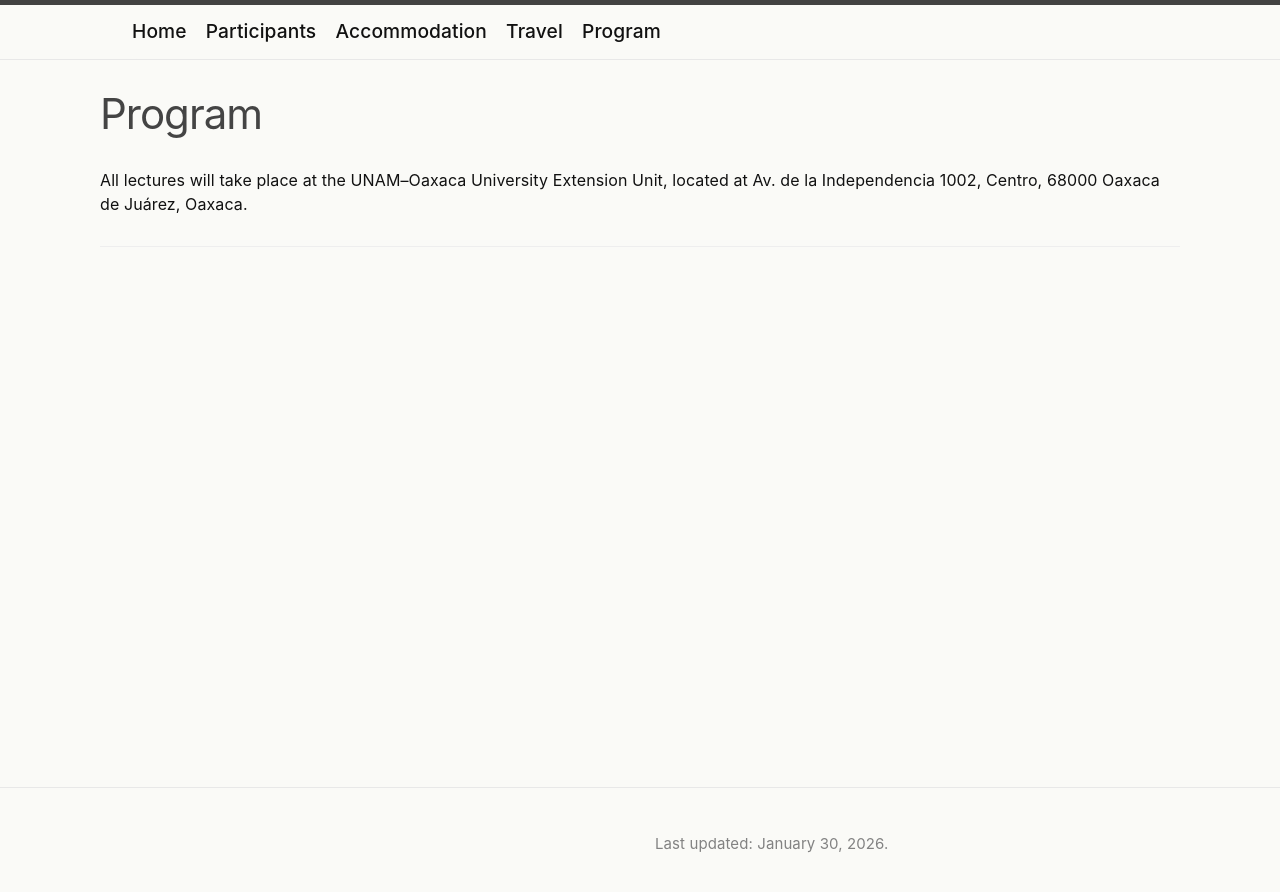
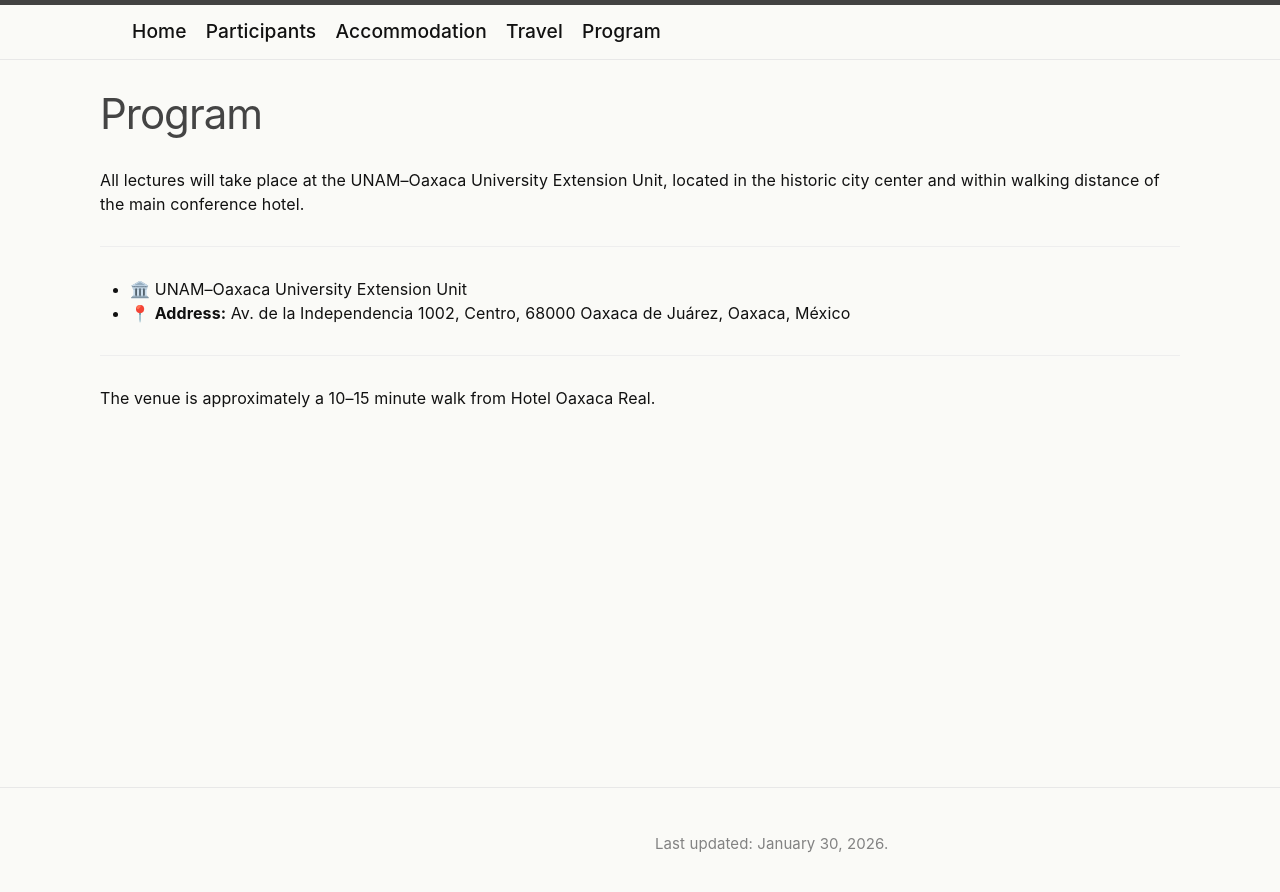
Before and after one commit to celmechcongress2026/celmechcongress2026.github.io, a Jekyll site: the page built from program.md, in a window 1280 px wide. Shown: the top 892 px of the page. Built offline with Jekyll 4.4.1, drawn with Linux system fonts in a browser that asks for light colours.

Commit message:
Update program.md

```diff
--- a/program.md
+++ b/program.md
@@ -4,6 +4,12 @@ layout: page
 permalink: /program/
 ---
 
-All lectures will take place at the UNAM–Oaxaca University Extension Unit, located at Av. de la Independencia 1002, Centro, 68000 Oaxaca de Juárez, Oaxaca.
+All lectures will take place at the UNAM–Oaxaca University Extension Unit, located in the historic city center and within walking distance of the main conference hotel.
 
 ---
+- 🏛️ UNAM–Oaxaca University Extension Unit
+- 📍 **Address:** Av. de la Independencia 1002, Centro, 68000 Oaxaca de Juárez, Oaxaca, México
+
+---
+
+The venue is approximately a 10–15 minute walk from Hotel Oaxaca Real.
```
